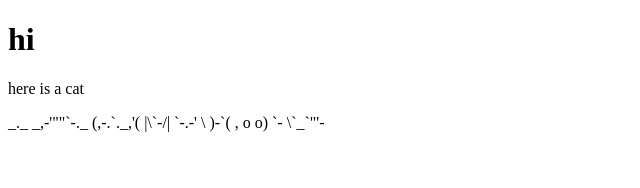
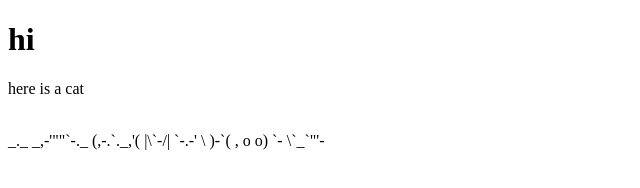
Before and after one commit to Mallusai/mallusai.github.io, a plain HTML site: page index.html in a window 1280 px wide. Shown: the whole page, without its empty margins (0-640 px from the left). Drawn offline with Linux system fonts and the light colour scheme.

Commit message:
Update index.html

```diff
--- a/index.html
+++ b/index.html
@@ -5,11 +5,11 @@
 
 <h1>hi</h1>
  <p>here is a cat</p>
- <p>
+ <br>
   _._     _,-'""`-._
 (,-.`._,'(       |\`-/|
     `-.-' \ )-`( , o o)
           `-    \`_`"'-
- </p>
+ </br>
 </body>
 </html>
```
